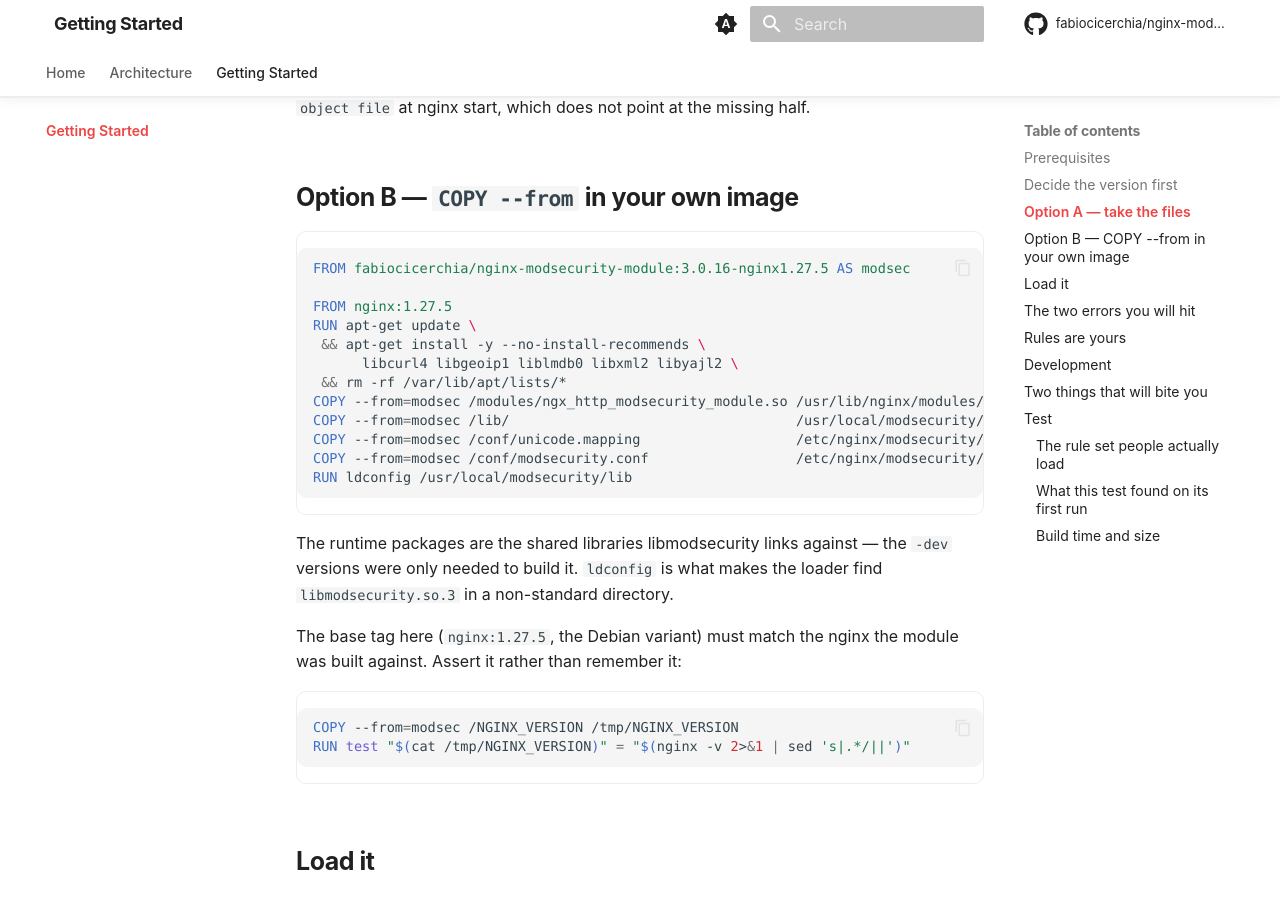
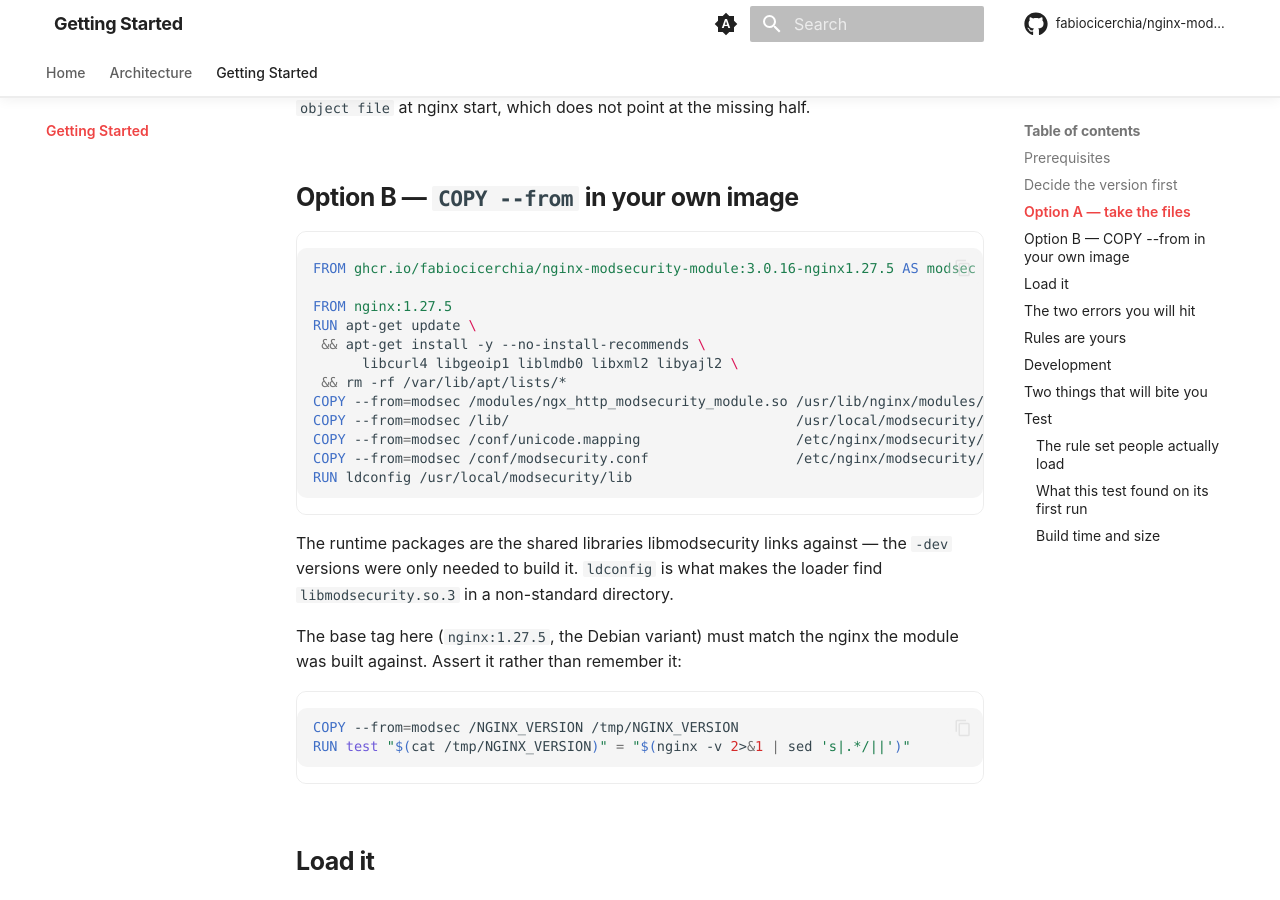
Before and after one commit to fabiocicerchia/nginx-modsecurity, an MkDocs documentation site: the page built from docs/getting-started.md, in a window 1280 px wide and 900 px high, scrolled down 1047 px. Built offline with MkDocs 1.6.1 and Material for MkDocs 9.7.7, drawn with Linux system fonts in a browser that asks for light colours; comment, search, counter and statistics services are not loaded.

Commit message:
feat(publish): publish the artifact to GHCR, signed (#59)
The README told people to `docker pull fabiocicerchia/nginx-modsecurity-module`
and that repository has never existed: publishing was gated on a Docker Hub
credential the rebuild workflow does not have, so the only way to obtain the
module was to build it. Every consumer of the compatibility work — including
the nginx 1.31.4 build added for the OpenResty edge — was unreachable.

GHCR authenticates with the token every workflow already carries, so it becomes
the default registry: `make push` and `make install` work in a fresh checkout,
and the Docker Hub mirror stays as an `IMAGE=` override, still conditional on
its credential.

Each pushed digest is signed with cosign, keyless. By digest, never by tag —
`latest` is left unsigned deliberately, since it points at a digest that is
signed and signing a moving tag only invites verifying by it.


Claude-Session: https://claude.ai/code/session_01AifFEUfgq1KkciNKLifAtq

Co-authored-by: Fabio Cicerchia <cicerchia86@gmail.com>
Co-authored-by: Claude Opus 5 (1M context) <noreply@anthropic.com>

````diff
--- a/docs/getting-started.md
+++ b/docs/getting-started.md
@@ -43,7 +43,7 @@ does not point at the missing half.
 ## Option B — `COPY --from` in your own image
 
 ```dockerfile
-FROM fabiocicerchia/nginx-modsecurity-module:3.0.16-nginx1.27.5 AS modsec
+FROM ghcr.io/fabiocicerchia/nginx-modsecurity-module:3.0.16-nginx1.27.5 AS modsec
 
 FROM nginx:1.27.5
 RUN apt-get update \
````
Also changed, not shown: README.md (+16 -3 lines), 3 other files.
